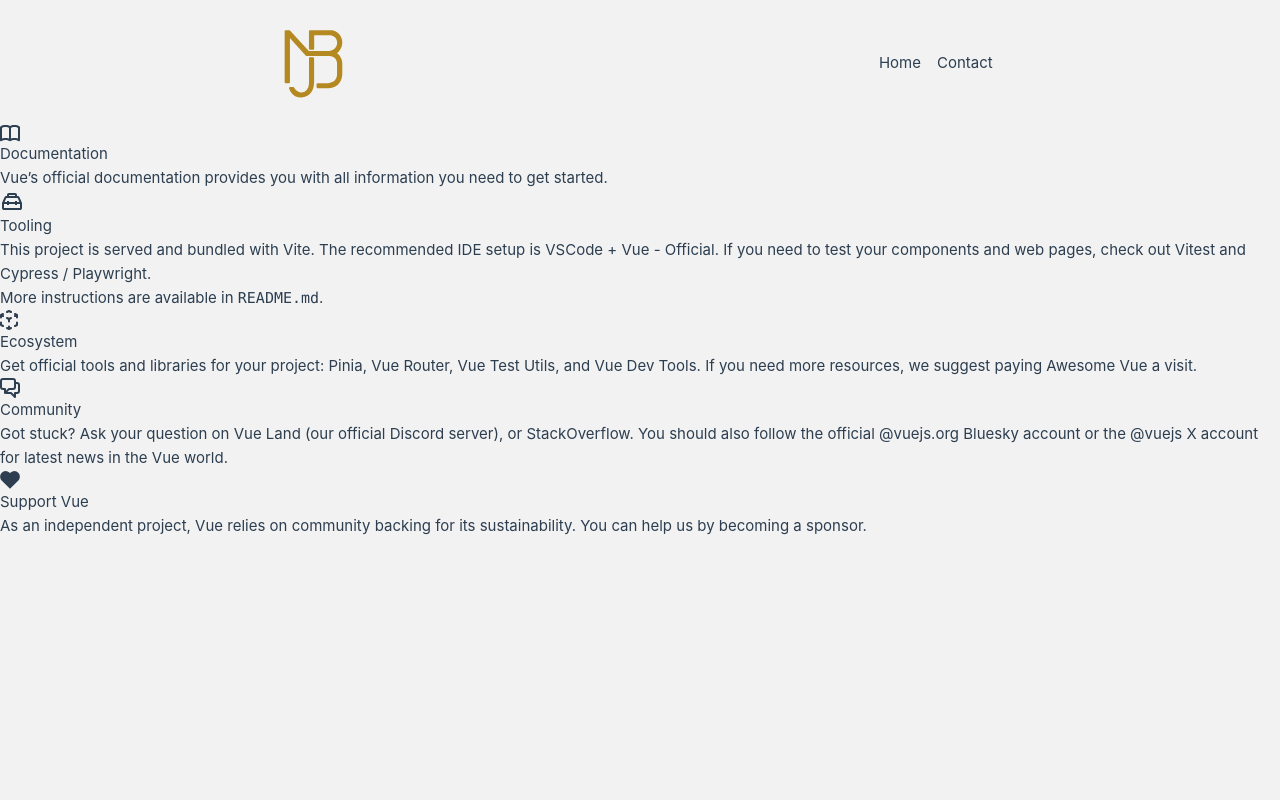
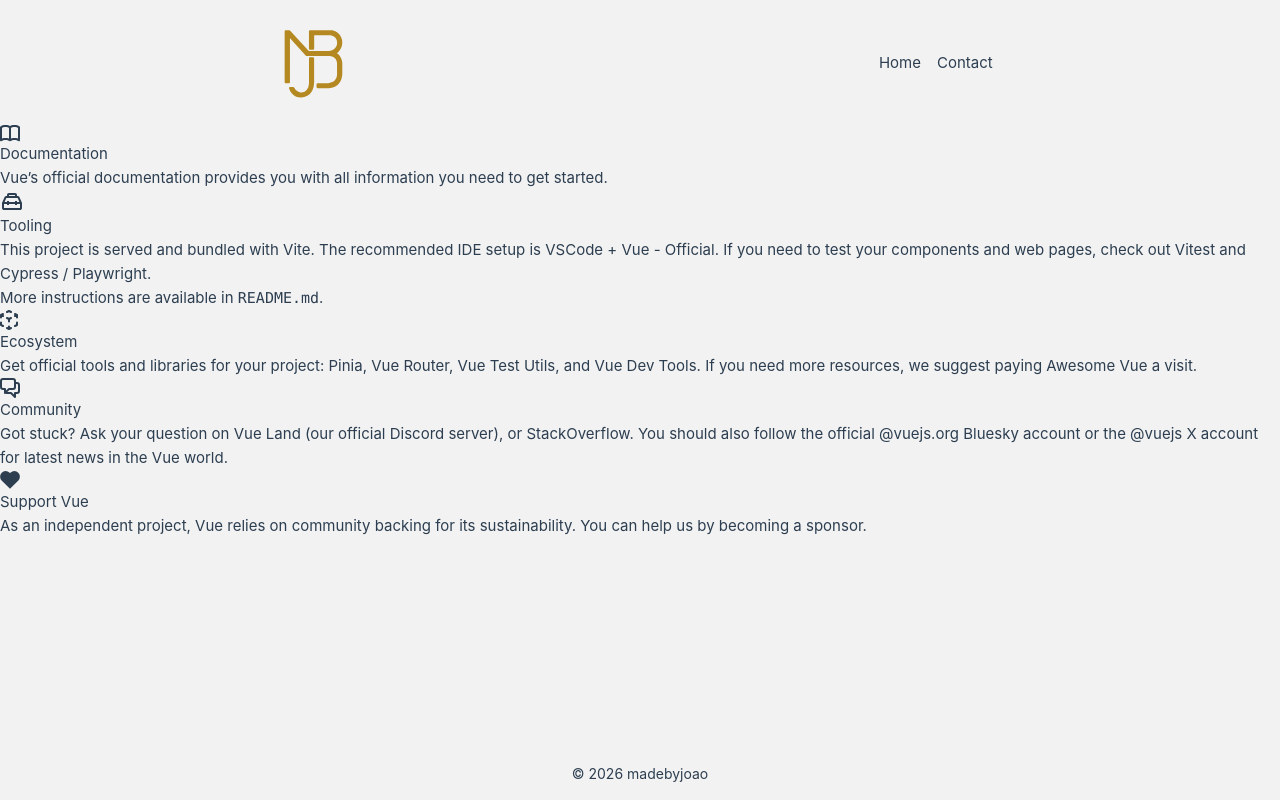
Before and after one commit to madebyjoao/madebyjoaofr, a Vue app in the folder client/: page / in a window 1280 px wide. Built offline with nearby package versions, Linux system fonts and the light colour scheme; some icons are missing.

Commit message:
feat: nested routing feat: layouts

```diff
--- a/client/src/App.vue
+++ b/client/src/App.vue
@@ -1,22 +1,7 @@
 <script setup>
-import { RouterLink, RouterView } from 'vue-router'
-import HelloWorld from './components/HelloWorld.vue'
-import Navbar from './components/public/Navbar.vue'
+import { RouterView } from 'vue-router'
 </script>
 
 <template>
-
-  <header class="flex w-full md:items-center md:justify-around ">
-    <img alt="Vue logo" class="logo" src="@/assets/logo.svg" width="125" height="125" />
-
-    <div class="">
-
-        <Navbar />
-
-    </div>
-
-  </header>
-
-  <RouterView />
-
+ 	<RouterView />  <!-- PublicLayout renders here; pages render inside IT -->
 </template>
--- /dev/null
+++ b/client/src/components/public/Footer.vue
@@ -0,0 +1,9 @@
+<template>
+
+    <footer class="shrink-0 flex items-center justify-center py-4 text-sm">
+
+        <p>© 2026 madebyjoao</p>
+
+    </footer>
+
+</template>
--- a/client/src/components/public/Navbar.vue
+++ b/client/src/components/public/Navbar.vue
@@ -5,8 +5,8 @@
 
 <template>
     <nav class="flex items-center justify-between gap-1 md:gap-4 ">
-        <RouterLink to="/">Home</RouterLink>
-        <RouterLink to="/contact">Contact</RouterLink>
+        <RouterLink :to="{ name: 'home' }">Home</RouterLink>
+        <RouterLink :to="{ name: 'contact' }">Contact</RouterLink>
         <div class="w-5">
             <ThemeBtn />
         </div>
--- /dev/null
+++ b/client/src/layouts/AdminLayout.vue
@@ -0,0 +1,34 @@
+<script setup>
+import { RouterLink, RouterView } from 'vue-router'
+</script>
+
+<template>
+  <!-- Always viewport-locked: h-dvh + overflow-hidden, no meta needed -->
+  <div class="h-dvh overflow-hidden grid grid-cols-[220px_1fr] grid-rows-[auto_1fr]">
+
+    <!-- Sidebar spans both rows -->
+    <aside class="row-span-2 flex flex-col gap-2 p-4 bg-zinc-900 text-zinc-100">
+      <p class="font-bold mb-4">Admin</p>
+      <RouterLink :to="{ name: 'admin-dashboard' }">Dashboard</RouterLink>
+      <RouterLink :to="{ name: 'admin-users' }">Users</RouterLink>
+      <RouterLink :to="{ name: 'home' }" class="mt-auto">← Back to site</RouterLink>
+    </aside>
+
+    <!-- Topbar -->
+    <header class="flex items-center justify-end gap-4 px-6 py-3 border-b">
+      <span>joao@madebyjoao.fr</span>
+    </header>
+
+    <!-- Content pane: THIS scrolls, not the body -->
+    <main class="min-h-0 overflow-y-auto p-6">
+      <RouterView />
+    </main>
+  </div>
+</template>
+
+<style scoped>
+/* PDF p. 7: Vue Router adds .router-link-active automatically */
+aside a.router-link-exact-active {
+  font-weight: 700;
+}
+</style>
--- /dev/null
+++ b/client/src/layouts/PublicLayout.vue
@@ -0,0 +1,27 @@
+<script setup>
+import { computed } from 'vue'
+import { useRoute, RouterView } from 'vue-router'
+import Navbar from '@/components/public/Navbar.vue'
+import Footer from '@/components/public/Footer.vue'
+
+const route = useRoute()
+const fullHeight = computed(() => route.meta.fullHeight === true)
+</script>
+
+<template>
+  <div
+    class="flex flex-col"
+    :class="fullHeight ? 'h-dvh overflow-hidden' : 'min-h-dvh'"
+  >
+    <header class="shrink-0 flex w-full md:items-center md:justify-around">
+      <img alt="Logo" class="logo" src="@/assets/logo.svg" width="125" height="125" />
+      <Navbar />
+    </header>
+
+    <main class="flex-1" :class="fullHeight ? 'min-h-0 overflow-y-auto' : ''">
+      <RouterView />
+    </main>
+
+    <Footer />
+  </div>
+</template>
--- a/client/src/router/index.js
+++ b/client/src/router/index.js
@@ -1,23 +1,66 @@
 import { createRouter, createWebHistory } from 'vue-router'
+import PublicLayout from '../layouts/PublicLayout.vue'
 import HomeView from '../views/HomeView.vue'
 
 const router = createRouter({
   history: createWebHistory(import.meta.env.BASE_URL),
   routes: [
+    // ═══ ZONE 1: public ═══════════════════════════════════════
     {
       path: '/',
-      name: 'home',
-      component: HomeView,
+      component: PublicLayout,          // eager: every visitor needs it
+      children: [
+        {
+          path: '',                     // default child → matches "/"
+          name: 'home',
+          component: HomeView,          // eager: landing page, no delay
+          meta: { fullHeight: false, title: 'Home' },
+        },
+        {
+          path: 'contact',              // no leading slash!
+          name: 'contact',
+          component: () => import('../views/ContactView.vue'),
+          meta: { fullHeight: true, title: 'Contact' },
+        },
+      ],
     },
+
+    // ═══ ZONE 2: admin ════════════════════════════════════════
     {
-      path: '/contact',
-      name: 'contact',
-      // route level code-splitting
-      // this generates a separate chunk (About.[hash].js) for this route
-      // which is lazy-loaded when the route is visited.
-      component: () => import('../views/AboutView.vue'),
+      path: '/admin',
+      component: () => import('../layouts/AdminLayout.vue'), // lazy zone
+      meta: { requiresAuth: true },     // inherited by every child below
+      children: [
+        {
+          path: '',                     // default child → matches "/admin"
+          name: 'admin-dashboard',
+          component: () => import('../views/admin/DashboardView.vue'),
+          meta: { title: 'Dashboard' },
+        },
+        {
+          path: 'users',                // → matches "/admin/users"
+          name: 'admin-users',
+          component: () => import('../views/admin/UsersView.vue'),
+          meta: { title: 'Users' },
+        },
+      ],
     },
   ],
 })
 
+// One guard protects the whole admin zone (meta inherited from parent)
+router.beforeEach((to) => {
+  const isLoggedIn = true   // TODO: replace with real auth check
+  if (to.meta.requiresAuth && !isLoggedIn) {
+    return { name: 'home' } // or a future { name: 'login' }
+  }
+})
+
+// Bonus from the PDF (p. 29): page titles from meta
+router.afterEach((to) => {
+  document.title = to.meta.title
+    ? `${to.meta.title} · madebyjoao`
+    : 'madebyjoao'
+})
+
 export default router
--- a/client/src/views/AboutView.vue
+++ /dev/null
@@ -1,5 +0,0 @@
-<template>
-	<div class="about">
-		<h1>This is an about page</h1>
-	</div>
-</template>
--- /dev/null
+++ b/client/src/views/ContactView.vue
@@ -0,0 +1,11 @@
+<template>
+  <!-- h-full works because parent <main> has a definite height in fixed mode -->
+  <div class="h-full flex items-center justify-center">
+    <form class="w-full max-w-md flex flex-col gap-4 p-6">
+		<h1 class="text-2xl font-bold">Contact</h1>
+		<input class="border p-2" type="email" placeholder="you@example.com" />
+		<textarea class="border p-2" rows="5" placeholder="Your message…" />
+		<button class="border p-2" type="submit">Send</button>
+    </form>
+  </div>
+</template>
--- a/client/src/views/HomeView.vue
+++ b/client/src/views/HomeView.vue
@@ -3,7 +3,6 @@
 </script>
 
 <template>
-  <main>
-    <TheWelcome />
-  </main>
+	<!-- no <main> wrapper: the layout owns <main> -->
+	<TheWelcome />
 </template>
--- /dev/null
+++ b/client/src/views/admin/DashboardView.vue
@@ -0,0 +1,15 @@
+<script setup>
+const users = Array.from({ length: 60 }, (_, i) => `user-${i + 1}@example.com`)
+</script>
+
+<template>
+
+    <h1 class="text-2xl font-bold mb-4">Users</h1>
+
+    <ul class="flex flex-col gap-1">
+
+        <li v-for="u in users" :key="u" class="border-b py-1">{{ u }}</li>
+
+    </ul>
+
+</template>
--- /dev/null
+++ b/client/src/views/admin/UsersView.vue
@@ -0,0 +1,4 @@
+<template>
+    <h1 class="text-2xl font-bold mb-4">Dashboard</h1>
+    <p>Stats, charts, etc.</p>
+</template>
```
Also changed, not shown: 2 other files (tests, documents, lock files or other folders).
